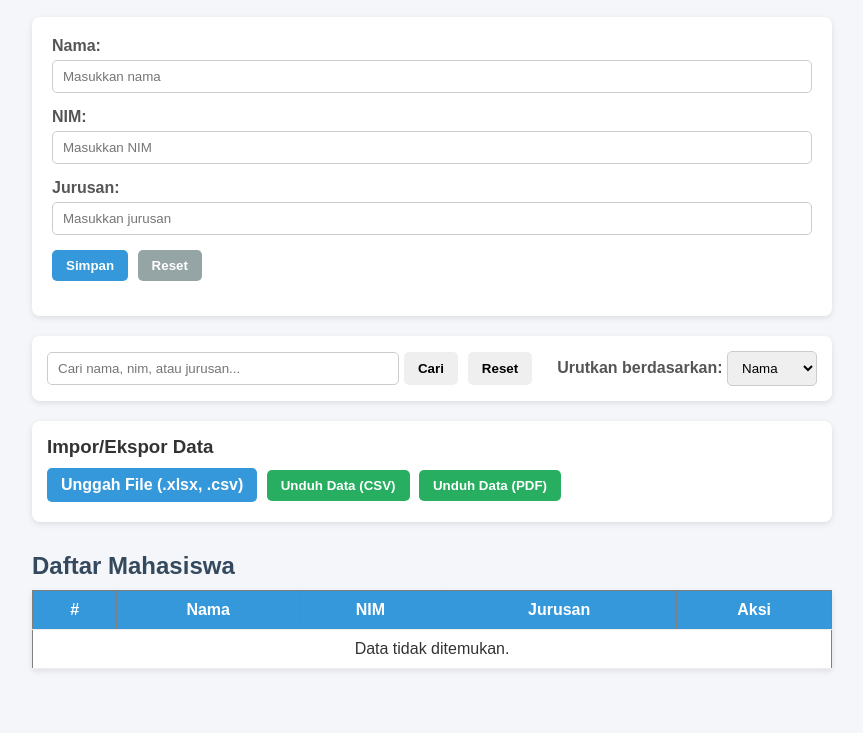
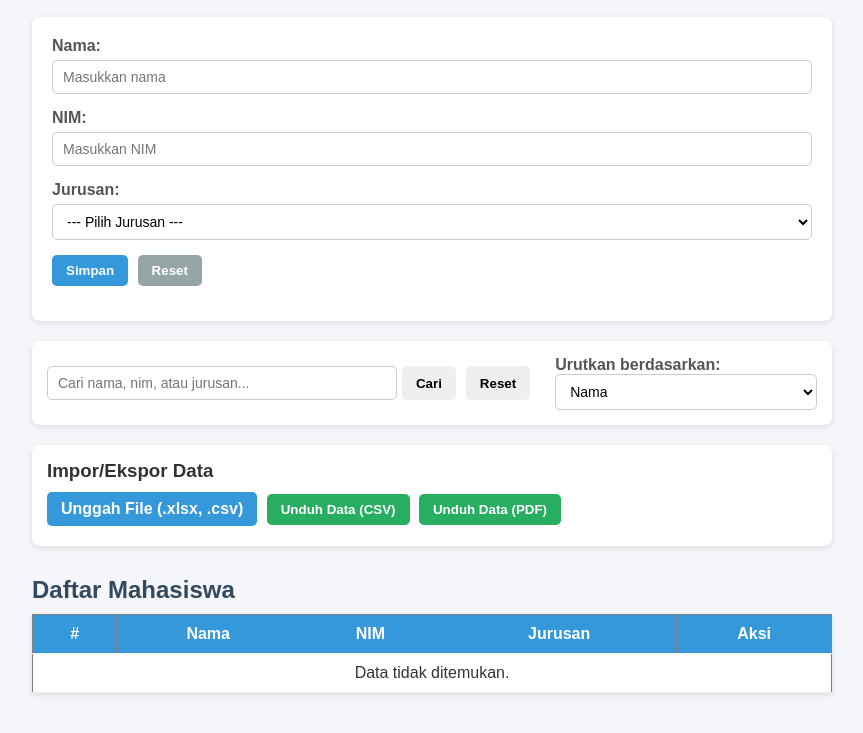
Before and after one commit to Rei-khen/pemrograman-web-c, a plain HTML site: page tugas3/index.html in a window 1280 px wide. Shown: the part 111-844 px from the top of the page, without its empty margins (208-1071 px from the left). Drawn offline with nearby package versions, Linux system fonts and the light colour scheme.

Commit message:
melakukan update pada metode untuk menginput jurusan

```diff
--- a/tugas3/index.html
+++ b/tugas3/index.html
@@ -22,12 +22,26 @@
 
         <div>
           <label for="jurusan">Jurusan:</label>
-          <input
-            type="text"
-            id="jurusan"
-            required
-            placeholder="Masukkan jurusan"
-          />
+          <select id="jurusan" required>
+            <option value="" disabled selected>--- Pilih Jurusan ---</option>
+            <option value="Teknik Sipil">Teknik Sipil</option>
+            <option value="Teknik Mesin">Teknik Mesin</option>
+            <option value="Teknik Perkapalan">Teknik Perkapalan</option>
+            <option value="Teknik Elektro">Teknik Elektro</option>
+            <option value="Arsitektur">Arsitektur</option>
+            <option value="Teknik Geologi">Teknik Geologi</option>
+            <option value="Teknik Industri">Teknik Industri</option>
+            <option value="Teknik Kelautan">Teknik Kelautan</option>
+            <option value="Teknik Sistem Perkapalan">
+              Teknik Sistem Perkapalan
+            </option>
+            <option value="Teknik Perencanaan Wilayah dan Kota">
+              Teknik Perencanaan Wilayah dan Kota
+            </option>
+            <option value="Teknik Pertambangan">Teknik Pertambangan</option>
+            <option value="Teknik Informatika">Teknik Informatika</option>
+            <option value="Teknik Lingkungan">Teknik Lingkungan</option>
+          </select>
         </div>
 
         <input type="hidden" id="id" />
--- a/tugas3/style.css
+++ b/tugas3/style.css
@@ -57,6 +57,24 @@ input[type="text"] {
 }
 
 input[type="text"]:focus {
+  border-color: #3498db;
+  outline: none;
+}
+
+/* Tambahkan 'select' pada selector yang sudah ada */
+input[type="text"],
+select {
+  width: 100%;
+  padding: 8px 10px;
+  border: 1px solid #ccc;
+  border-radius: 5px;
+  background-color: #fff; /* Menjamin background putih */
+  font-size: 14px; /* Menyamakan ukuran font */
+}
+
+/* Tambahkan juga untuk efek focus */
+input[type="text"]:focus,
+select:focus {
   border-color: #3498db;
   outline: none;
 }
```
